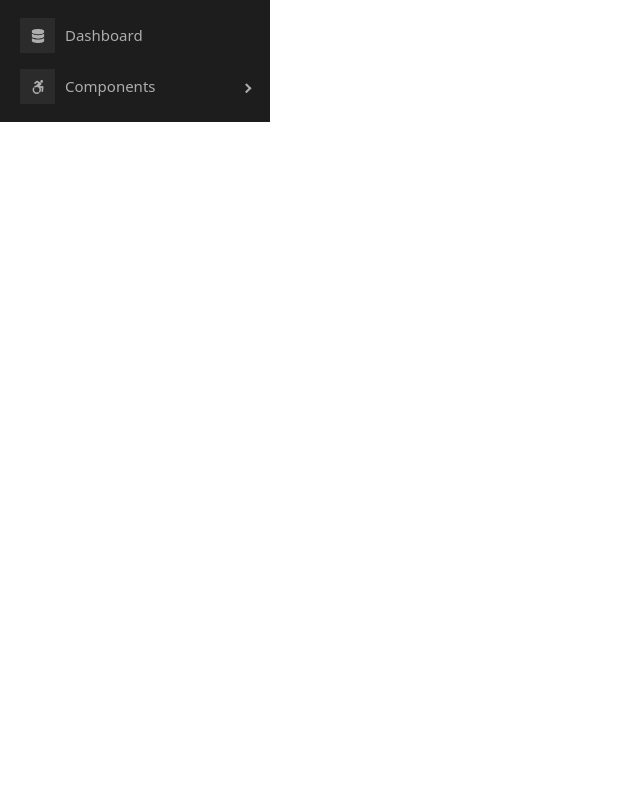
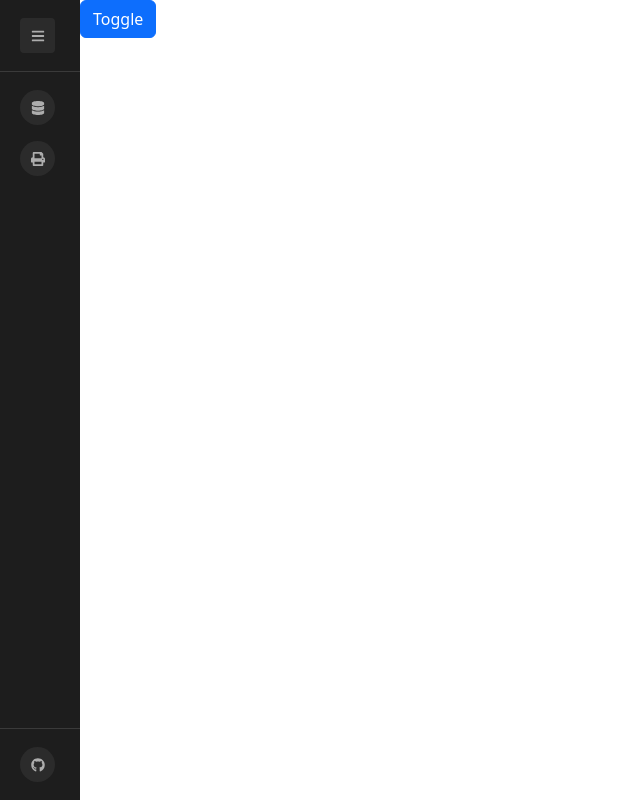
Before and after one commit to phucvinh57/NHPagoda, a React (Create React App) app: page / in a window 1280 px wide. Shown: the whole page, without its empty margins (0-640 px from the left). Built offline with nearby package versions, Linux system fonts and the light colour scheme.

Commit message:
complete sidebar

```diff
--- a/src/App.tsx
+++ b/src/App.tsx
@@ -1,15 +1,41 @@
-import { ProSidebar, Menu, MenuItem, SubMenu } from "react-pro-sidebar";
-import { FaAccessibleIcon, FaDatabase } from "react-icons/fa";
+import { ProSidebar, Menu, MenuItem, SidebarHeader, SidebarFooter, SidebarContent } from "react-pro-sidebar";
+import { Button } from "react-bootstrap";
+import { FaPrint, FaDatabase, FaBars, FaGithub } from "react-icons/fa";
+import { useState } from "react";
+import { SidebarWidth } from "./constants";
+
 export default function App() {
+  const [sidebarCollapse, setSidebarCollapse] = useState(true);
+
   return (
-    <ProSidebar>
-      <Menu iconShape='square'>
-        <MenuItem icon={<FaDatabase />}>Dashboard</MenuItem>
-        <SubMenu title='Components' icon={<FaAccessibleIcon />}>
-          <MenuItem>Component 1</MenuItem>
-          <MenuItem>Component 2</MenuItem>
-        </SubMenu>
-      </Menu>
-    </ProSidebar>
+    <div>
+      <ProSidebar style={{ position: "fixed", height: "100vh" }} collapsed={sidebarCollapse}>
+        <SidebarHeader>
+          <Menu iconShape='round'>
+            <MenuItem
+              icon={<FaBars onClick={() => setSidebarCollapse(!sidebarCollapse)} />}
+              style={{ fontSize: "18px", fontWeight: "bold" }}
+            >
+              Chùa Hội Khánh
+            </MenuItem>
+          </Menu>
+        </SidebarHeader>
+        <SidebarContent>
+          <Menu iconShape='circle'>
+            <MenuItem icon={<FaDatabase />}>Danh sách phật tử</MenuItem>
+            <MenuItem icon={<FaPrint />}>In ấn</MenuItem>
+          </Menu>
+        </SidebarContent>
+
+        <SidebarFooter>
+          <Menu iconShape='circle'>
+            <MenuItem icon={<FaGithub />}>Liên hệ</MenuItem>
+          </Menu>
+        </SidebarFooter>
+      </ProSidebar>
+      <div id='main' style={{ marginLeft: `${sidebarCollapse ? SidebarWidth.COLLAPSE : SidebarWidth.EXPAND}px` }}>
+        <Button>Toggle</Button>
+      </div>
+    </div>
   );
 }
--- /dev/null
+++ b/src/constants/index.ts
@@ -0,0 +1,5 @@
+/**
+ * @file Automatically generated by barrelsby.
+ */
+
+export * from "./sidebar";
--- /dev/null
+++ b/src/constants/sidebar.ts
@@ -0,0 +1,4 @@
+export enum SidebarWidth {
+  COLLAPSE = 80,
+  EXPAND = 270
+}
--- /dev/null
+++ b/src/index.css
@@ -0,0 +1,4 @@
+#main {
+    margin-left: 270px;
+    transition: 0.3s;
+}
--- a/src/index.tsx
+++ b/src/index.tsx
@@ -3,6 +3,7 @@ import ReactDOM from "react-dom";
 import App from "./App";
 
 import "./scss/index.scss";
+import "./index.css"
 
 ReactDOM.render(
   <React.StrictMode>
--- a/tsconfig.json
+++ b/tsconfig.json
@@ -33,6 +33,7 @@
     "typeRoots": ["./node_modules/@types"],
     "paths": {
       "@components": ["./src/components"],
+      "@constants": ["./src/constants"],
       "@pages": ["./src/pages"]
     }
   },
```
Also changed, not shown: .barrelsby.json, assets/github.svg (added).
